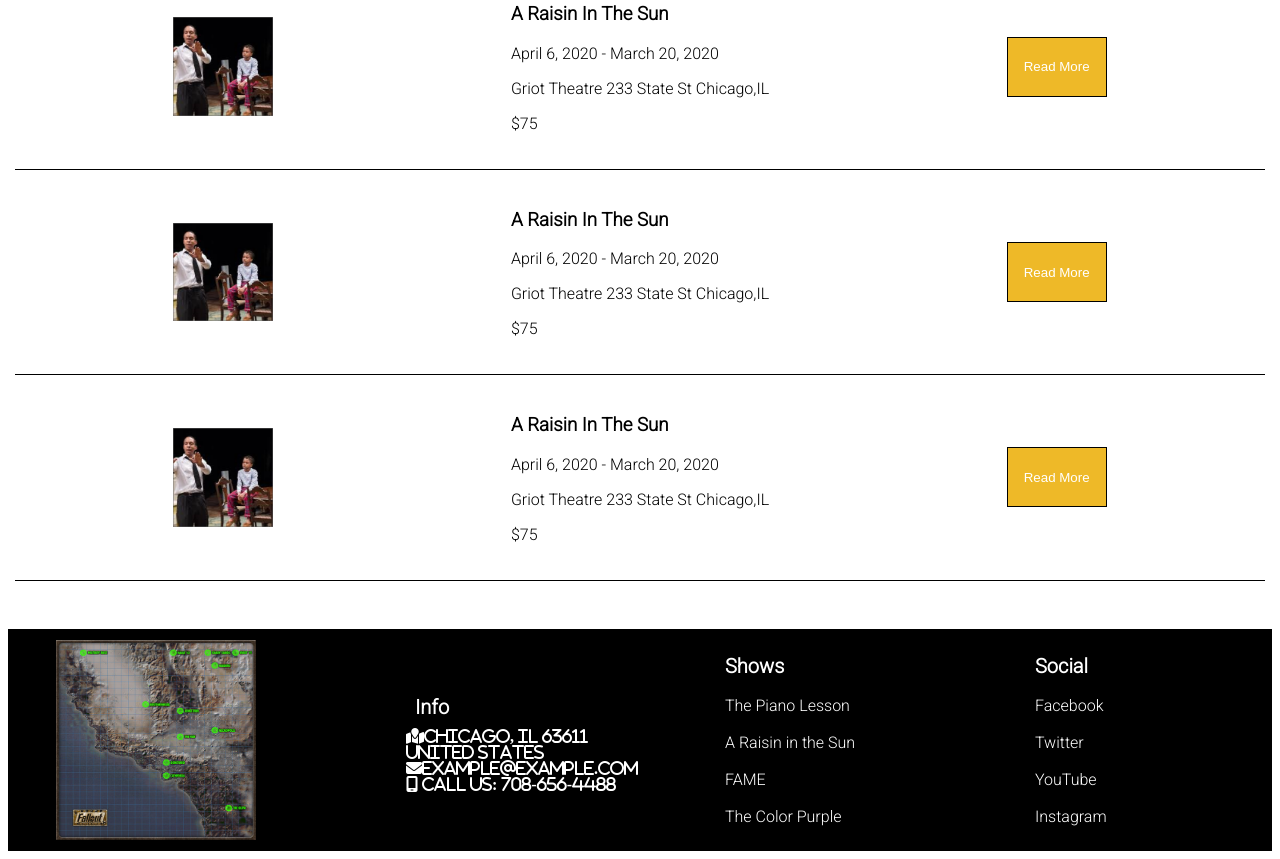
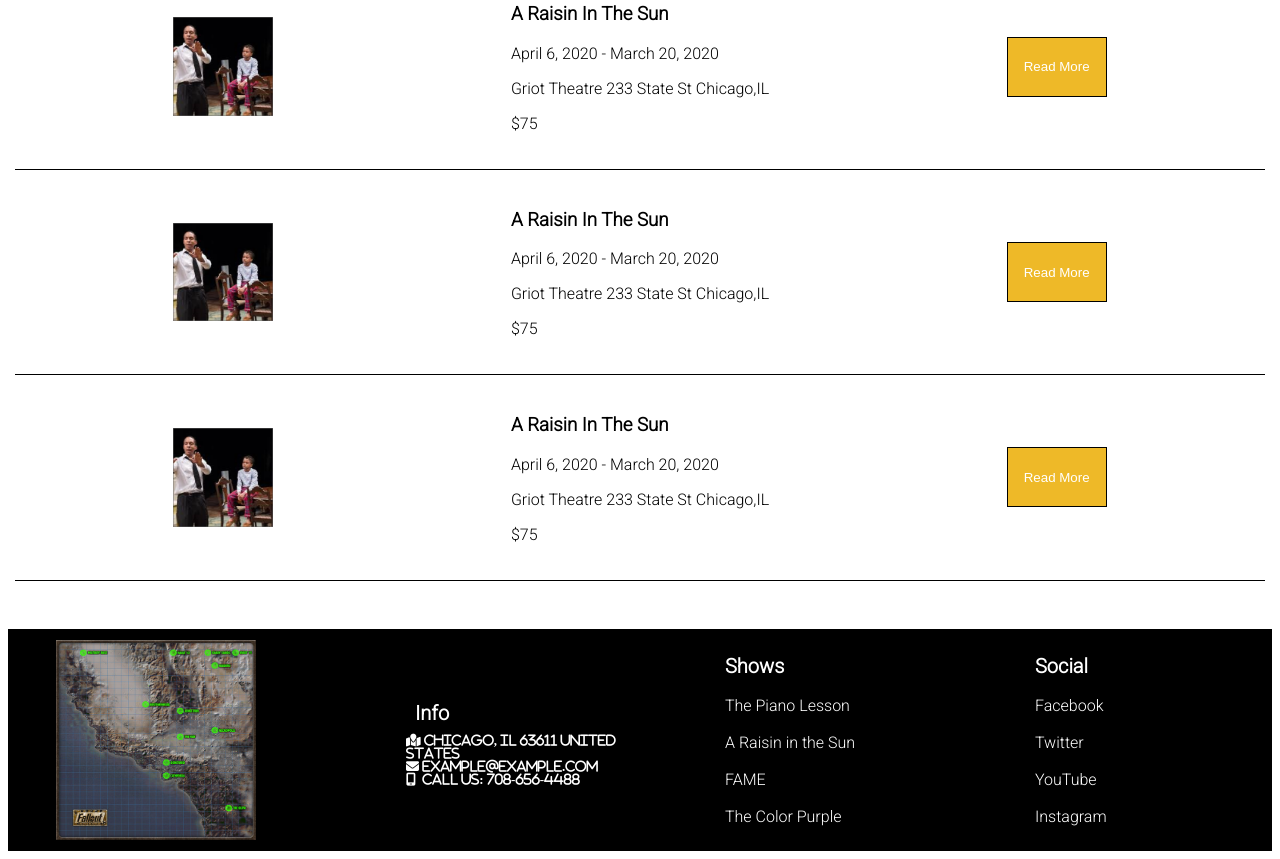
Before and after one commit to Sarah-Stodder/griot-hw, a plain HTML site: page index.html in a window 1280 px wide. Shown: the part 1086-1945 px from the top of the page. Drawn offline with Linux system fonts and the light colour scheme.

Commit message:
icon update

```diff
--- a/css/main.css
+++ b/css/main.css
@@ -116,3 +116,6 @@ footer li {
     list-style: none;
     padding: 9px;
 }
+.fa-solid {
+    font-size: small;
+}
--- a/index.html
+++ b/index.html
@@ -81,9 +81,9 @@
                 <img src="./images/fallout.jpeg" class="fallout" alt="">
                 <ul>
                     <li class="title">Info</li>
-                    <li<i class="fa-solid fa-map-location"></i>Chicago, Il 63611 United States</li>
-                    <li<i class="fa-solid fa-envelope"></i>example@example.com</li>
-                    <li<i class="fa-solid fa-mobile-screen"></i> Call Us: 708-656-4488</li>
+                    <li<i class="fa-solid fa-map-location">&nbsp;</i>Chicago, Il 63611 United States</li>
+                    <li<i class="fa-solid fa-envelope">&nbsp;</i>example@example.com</li>
+                    <li<i class="fa-solid fa-mobile-screen">&nbsp;</i> Call Us: 708-656-4488</li>
                 </ul>
                 <ul>
                     <li class="title">Shows</li>
```
